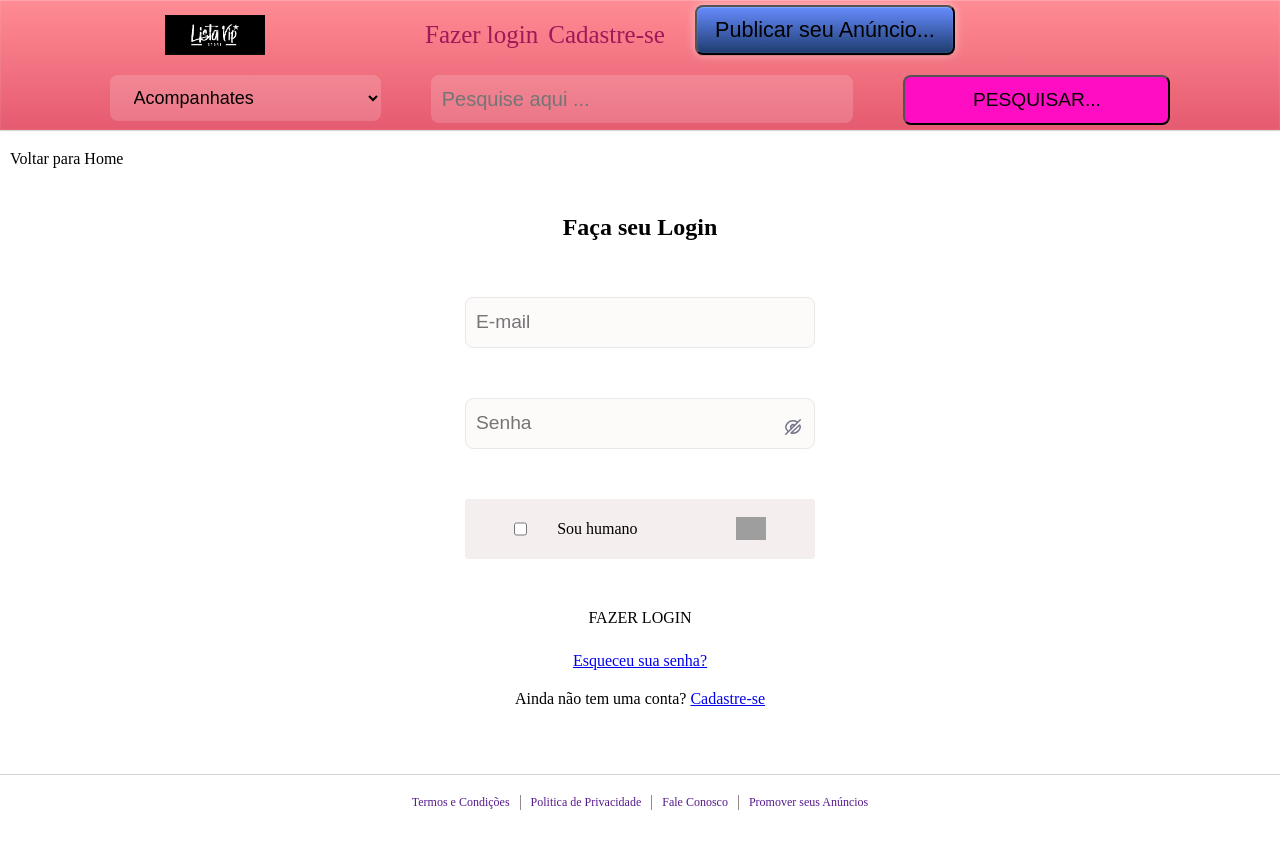
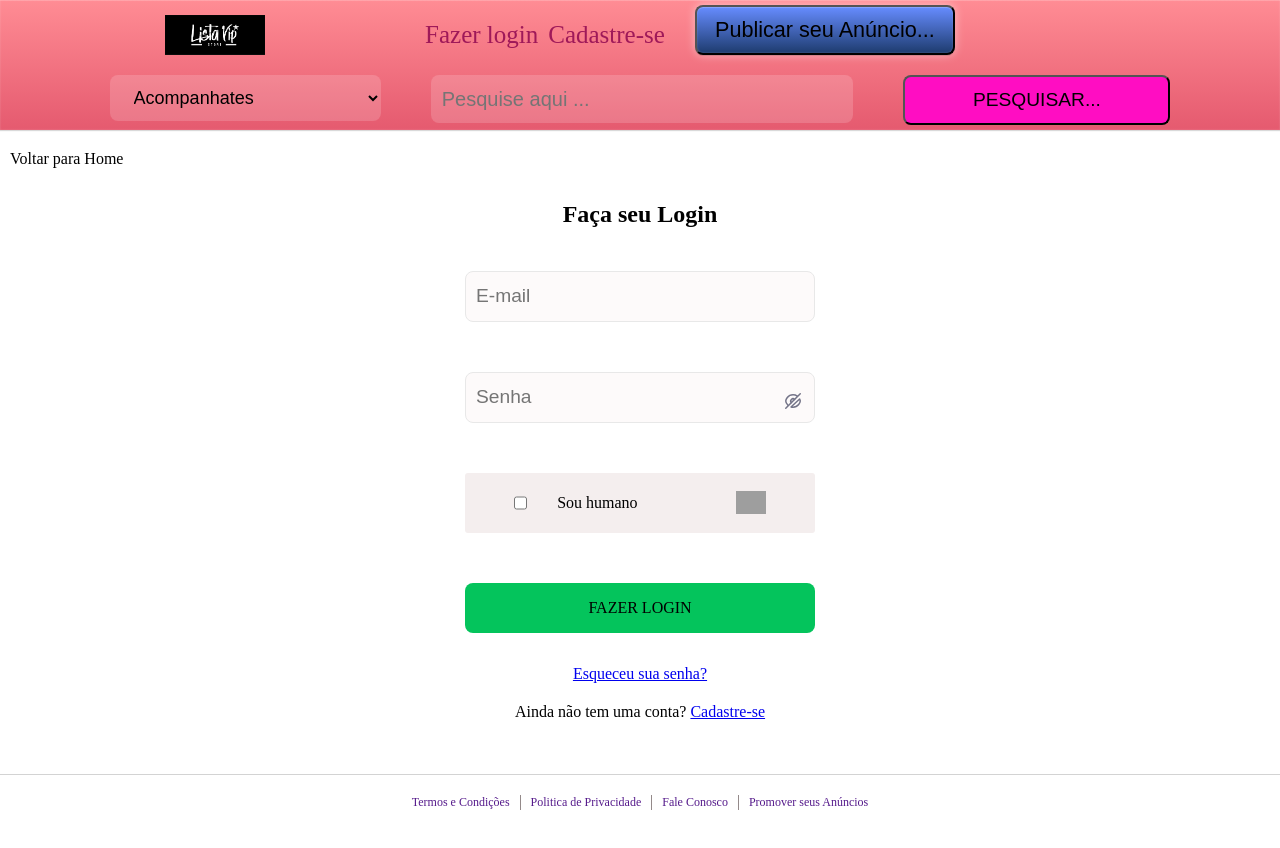
Before and after one commit to Ag40459/projetoEcommerce-front, a React (Vite) app: page /sign-in in a window 1280 px wide. Built offline with nearby package versions, Linux system fonts and the light colour scheme; grey boxes are pictures that could not be loaded.

Commit message:
testendo Link no ntlify, retirado o button por enquanto, foi substituido por span até chegar na segunda etapa

```diff
--- a/src/pages/SignIn/signIn.css
+++ b/src/pages/SignIn/signIn.css
@@ -74,7 +74,10 @@
     gap: 5rem;
 }
 
-.container-sign-in form .linkButton {
+.container-sign-in form span {
+    display: flex;
+    align-items: center;
+    justify-content: center;
     width: 37.5rem;
     height: 5rem;
     margin-bottom: 2rem;
--- a/src/pages/SignIn/signIn.jsx
+++ b/src/pages/SignIn/signIn.jsx
@@ -49,22 +49,21 @@
                         style={{ width: '3rem' }}
                         src={hcaptcha} alt="hcaptcha" />
                 </div>
-                {/* <button
+                <span
                     style={{ width: '100%' }}
-                > */}
-                <Link
-                    className='link'
-                    to={'/professional-home'}
                 >
-                    FAZER LOGIN
-                </Link>
-                {/* </button> */}
+                    <Link
+                        className='link'
+                        to={'/professional-home'}
+                    >
+                        FAZER LOGIN
+                    </Link>
+                </span>
 
             </form>
 
             <div className='container-sign-in-relemberPassword'>
                 <Link
-                    className='linkButton'
                     to={'/forgot-password'} >Esqueceu sua senha?</Link>
                 <p>Ainda não tem uma conta? <Link to={'/sign-up'}>Cadastre-se</Link></p>
 
```
